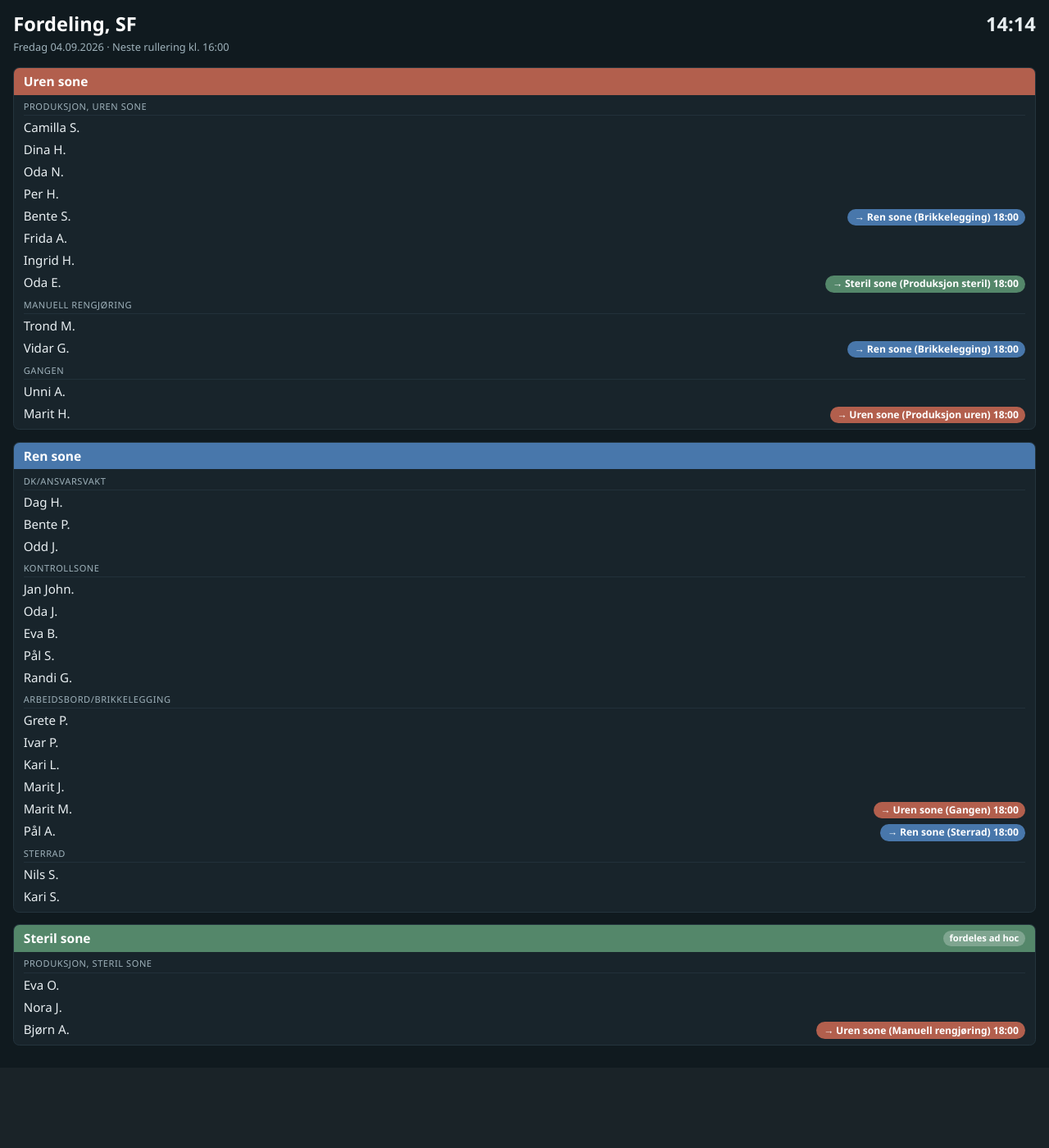
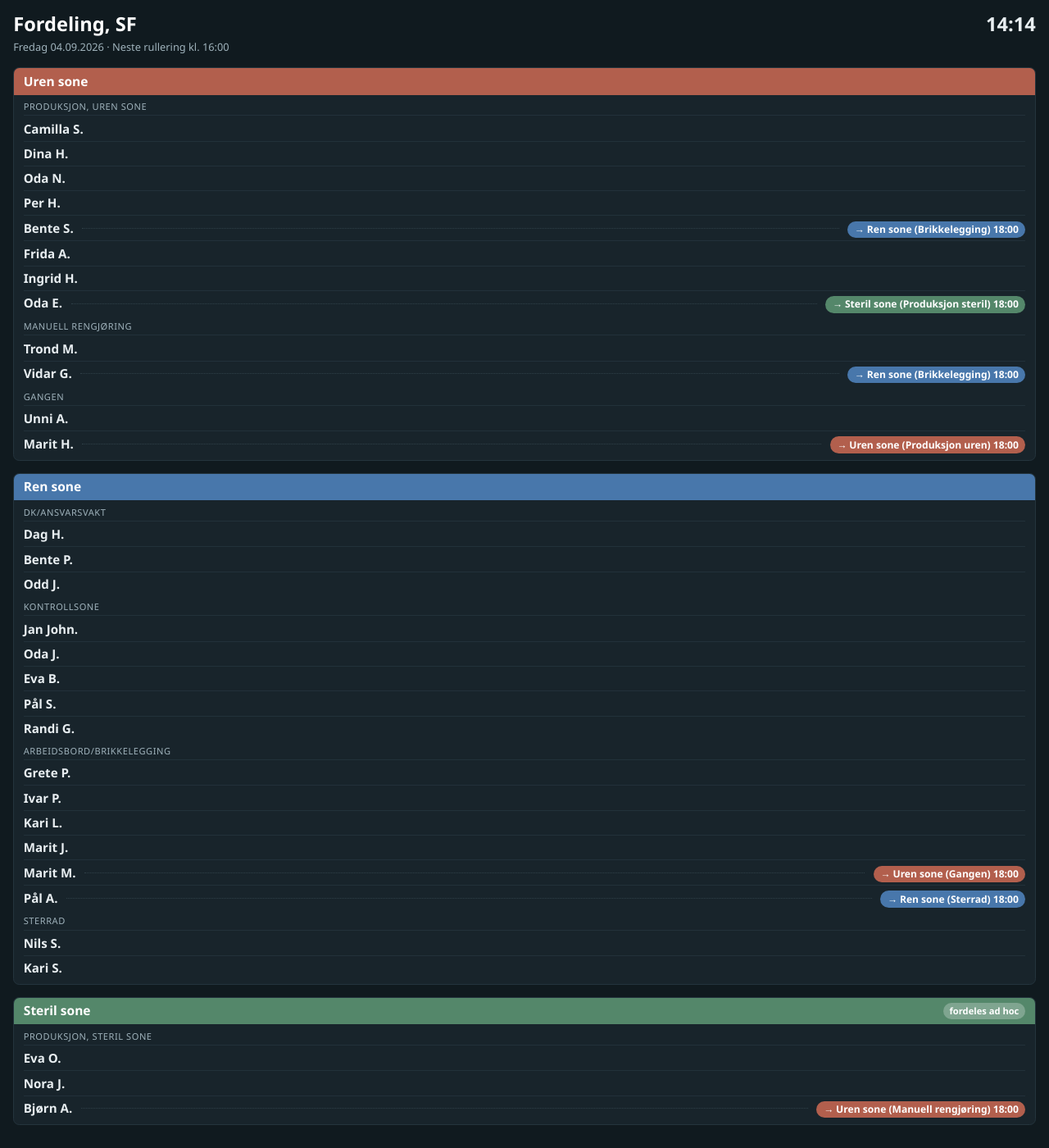
Before and after one commit to jwgrawe/SF-ShiftPlanner, a FastAPI app: page /display in a window 1280 px wide. Shown: the whole page at 82% size. Before the commit the page ends 1275 px from the top, so only its background shows below. Run offline with FastAPI, Linux system fonts and the light colour scheme; data comes from the database, SQL or seed files in the repository; data that the repository does not hold is empty; parts of the project's set-up code (start-up, migrations or seed data) failed here and were passed over.

Commit message:
Board readability: bold names, row rules and dotted leaders (D72)
Employee names on the wall board are bold, each row carries a hairline rule,
and a dotted leader spans the gap between the name and its rotation chip —
rendered only on rows that have a chip, so nothing dangles. Both themes get
their own leader and rule colours.

Co-Authored-By: Claude Opus 5 <noreply@anthropic.com>
Claude-Session: https://claude.ai/code/session_01Ko4tASapjgkiD3SaRtezoZ

```diff
--- a/app/static/app.css
+++ b/app/static/app.css
@@ -243,6 +243,7 @@ body.display {
   --d-info-head: #ffcf7a;
   --d-chip-none: #52646d;
   --d-preview:   #e0ae52;
+  --d-leader:    #2f4048;
 
   background: var(--d-bg); color: var(--d-ink);
   font-size: clamp(16px, calc(0.5vw + 0.75vh), 34px);
@@ -260,6 +261,7 @@ body.display.lys {
   --d-info-head: #6b4a0d;
   --d-chip-none: #a8b6bd;
   --d-preview:   #96660f;
+  --d-leader:    #c2ced4;
 }
 body.display main {
   max-width: none; width: 100%; padding: 0.9em 1.2em;
@@ -289,9 +291,18 @@ body.display .fnname {
   border-bottom: 1px solid var(--d-rule); padding-bottom: 0.15em;
 }
 body.display ul.people { list-style: none; margin: 0; padding: 0; }
+/* A rule under every row plus a dotted leader across the gap, so the eye
+   can follow a name to its rotation chip on a wide screen. */
 body.display ul.people li {
-  display: grid; grid-template-columns: 1fr auto; gap: 0.8em;
-  align-items: baseline; padding: 0.14em 0; font-size: 1.12em;
+  display: grid; grid-template-columns: auto 1fr auto; gap: 0.55em;
+  align-items: baseline; padding: 0.22em 0; font-size: 1.12em;
+  border-bottom: 1px solid var(--d-rule);
+}
+body.display ul.people li:last-child { border-bottom: none; }
+body.display .pname { font-weight: 700; }
+body.display .leader {
+  align-self: center; height: 0; margin: 0 0.15em;
+  border-bottom: 1px dotted var(--d-leader);
 }
 body.display .nextchip {
   justify-self: end; font-size: 0.8em; font-weight: 600; white-space: nowrap;
--- a/app/templates/display.html
+++ b/app/templates/display.html
@@ -33,11 +33,10 @@
           <ul class="people">
             {% for person in fn.people %}
               <li>
-                <span>{{ person.display_name }}</span>
+                <span class="pname">{{ person.display_name }}</span>
                 {% if person.next %}
+                  <span class="leader"></span>
                   <span class="nextchip {{ person.next.zone_id }}">→ {{ person.next.zone_name }} ({{ person.next.short_name }}){% if person.next.time %} {{ person.next.time }}{% endif %}</span>
-                {% else %}
-                  <span class="nextchip none"></span>
                 {% endif %}
               </li>
             {% endfor %}
@@ -56,7 +55,7 @@
       <div class="fngroup">
         <ul class="people">
           {% for person in adhoc_crew %}
-            <li><span>{{ person.display_name }}</span><span class="nextchip none">{{ person.hours }}</span></li>
+            <li><span class="pname">{{ person.display_name }}</span><span class="leader"></span><span class="nextchip none">{{ person.hours }}</span></li>
           {% endfor %}
         </ul>
       </div>
```
Also changed, not shown: docs/decisions.md (+1 -0 lines).
